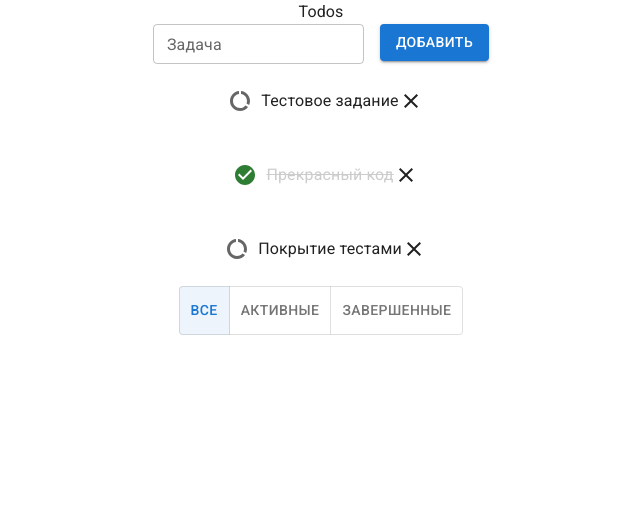
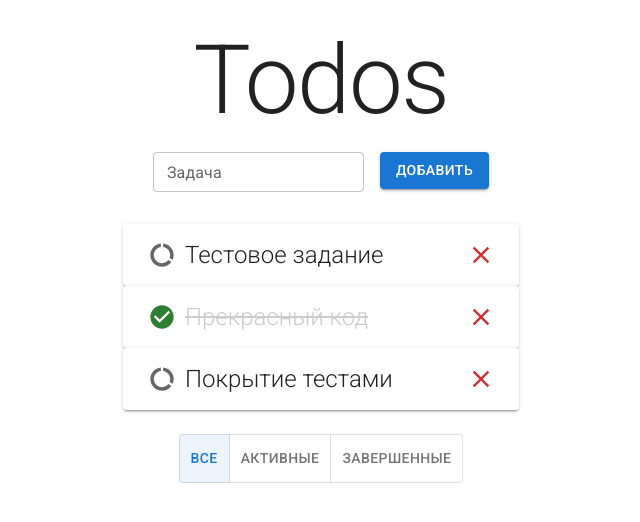
Before and after one commit to evgeniy-kolmak/todos, a React (Vite) app: page / in a window 1280 px wide. Shown: the top 522 px of the page, without its empty margins (319-959 px from the left). Built offline with nearby package versions, Linux system fonts and the light colour scheme.

Commit message:
Added  visual

```diff
--- a/src/App.tsx
+++ b/src/App.tsx
@@ -1,5 +1,6 @@
 import ListTodos, { TodoList } from "./components/ListTodos";
 import {
+  Container,
   Box,
   Typography,
   TextField,
@@ -59,6 +60,7 @@ function App() {
         },
       ]);
     }
+    setInputValue("");
   };
 
   const toogleTodo = (id: number) => {
@@ -78,18 +80,24 @@ function App() {
   };
 
   useEffect(() => todoFilter(alignment), [todos]);
+
   return (
+    <Container maxWidth="xs">
       <Box
         sx={{
+          pt: 3,
           display: "flex",
+          flexDirection: "column",
           alignItems: "center",
-        flexDirection: "column",
         }}
       >
-      <Typography>Todos</Typography>
+        <Typography variant="h1" component="h1" sx={{ mb: 2 }}>
+          Todos
+        </Typography>
         <Box>
           <TextField
             sx={{ mr: 2 }}
+            value={inputValue}
             size="small"
             placeholder="Введите вашу задачу"
             label="Задача"
@@ -99,11 +107,17 @@ function App() {
             Добавить
           </Button>
         </Box>
+        {filtred.length ? (
           <ListTodos
             list={filtred}
             removeTodo={removeTodo}
             toggleTodo={toogleTodo}
           />
+        ) : (
+          <Typography variant="h5" sx={{ fontWeight: 300, mt: 2, mb: 1.2 }}>
+            Задач больше не осталось
+          </Typography>
+        )}
         <ToggleButtonGroup
           color="primary"
           value={alignment}
@@ -116,6 +130,7 @@ function App() {
           <ToggleButton value="completed">Завершенные</ToggleButton>
         </ToggleButtonGroup>
       </Box>
+    </Container>
   );
 }
 
--- a/src/components/ListTodos.tsx
+++ b/src/components/ListTodos.tsx
@@ -1,5 +1,5 @@
 import Todo, { ITodo } from "./Todo";
-import { List } from "@mui/material";
+import { List, Paper } from "@mui/material";
 
 interface IListTodosProps {
   list: TodoList;
@@ -8,11 +8,15 @@ interface IListTodosProps {
 }
 
 function ListTodos({ list, toggleTodo, removeTodo }: IListTodosProps) {
-  return list.map((todo) => (
-    <List key={todo.id}>
-      <Todo toggleTodo={toggleTodo} removeTodo={removeTodo} {...todo} />
+  return (
+    <List sx={{ pt: 4, pb: 3, width: "100%" }}>
+      {list.map((todo) => (
+        <Paper key={todo.id} elevation={2}>
+          <Todo toggleTodo={toggleTodo} removeTodo={removeTodo} {...todo} />
+        </Paper>
+      ))}
     </List>
-  ));
+  );
 }
 
 export default ListTodos;
--- a/src/components/Todo.tsx
+++ b/src/components/Todo.tsx
@@ -1,4 +1,4 @@
-import { Typography, ListItem, Checkbox } from "@mui/material";
+import { Box, Typography, ListItem, Checkbox, Button } from "@mui/material";
 import { CheckCircle, DataUsage, Close } from "@mui/icons-material";
 
 interface ITodoProps extends ITodo {
@@ -8,27 +8,35 @@ interface ITodoProps extends ITodo {
 
 function Todo({ id, status, text, toggleTodo, removeTodo }: ITodoProps) {
   return (
-    <ListItem>
+    <ListItem
+      sx={{
+        display: "flex",
+        alignItems: "center",
+        justifyContent: "space-between",
+      }}
+    >
       <Checkbox
         checked={status}
         color="success"
-        icon={<DataUsage />}
-        checkedIcon={<CheckCircle />}
+        icon={<DataUsage sx={{ fontSize: 28 }} />}
+        checkedIcon={<CheckCircle sx={{ fontSize: 28 }} />}
         onChange={() => toggleTodo(id)}
       />
-      <Typography
+      <Box
         sx={
           status ? { color: "#cccccc", textDecoration: "line-through" } : null
         }
       >
-        {text}
-      </Typography>
-      <Close
-        sx={{
-          cursor: "pointer",
-        }}
+        <Typography variant="h5" sx={{ fontWeight: 300 }}>
+          {text}
+        </Typography>
+      </Box>
+      <Button
+        sx={{ flexGrow: 2, justifyContent: "flex-end" }}
         onClick={() => removeTodo(id)}
-      />
+      >
+        <Close color="error" sx={{ fontSize: 28 }} />
+      </Button>
     </ListItem>
   );
 }
```
Lines whose indentation alone changed are shown as unchanged.
